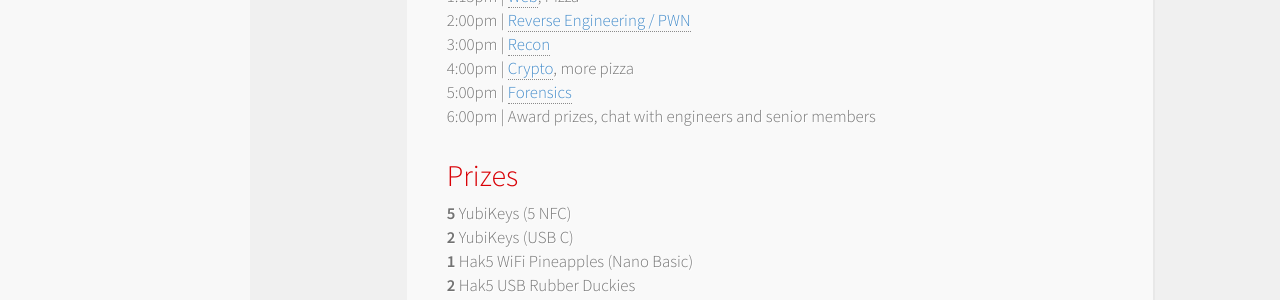
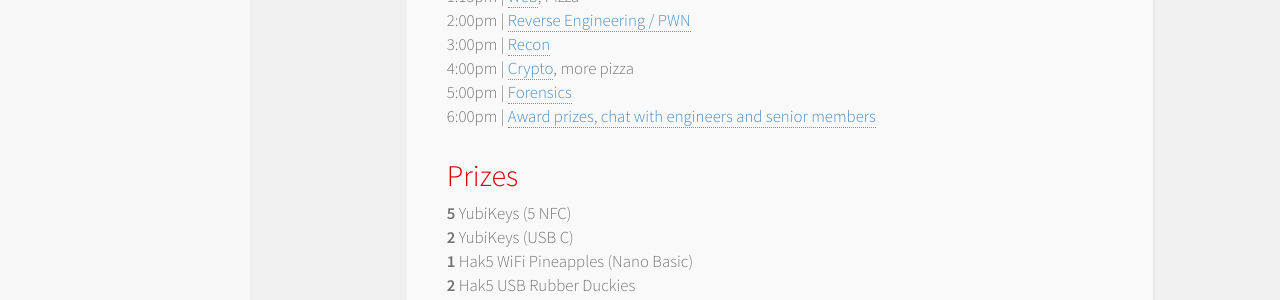
Before and after one commit to sigpwny/sigpwny.github.io-archive, a Jekyll site: the page built from ctf.html, in a window 1280 px wide and 1269 px high. Shown: the part 538-838 px from the top of the window. Built offline with Jekyll 4.4.1, drawn with Linux system fonts in a browser that asks for light colours; nearby versions of some CDN libraries; some of the changed lines change nothing that is shown.

Commit message:
automated

```diff
--- a/ctf.html
+++ b/ctf.html
@@ -30,7 +30,7 @@
                 3:00pm           | <a href="https://drive.google.com/open?id=1GOImdhI24hxMzRmHUfwBByingxAsCihRnLusM1qVOYY">Recon</a><br>
                 4:00pm           | <a href="https://drive.google.com/open?id=1gLY1aR5w0OPQDAsc1DkabbQaP-S4o0RpF7bQgmD5ksU">Crypto</a>, more pizza<br>
                 5:00pm           | <a href="https://drive.google.com/open?id=13MAuoJQQ2v1eQNdTNa9DOHqr32PVttSqTs6O7AktPm8">Forensics</a><br>
-                6:00pm           | Award prizes, chat with engineers and senior members<br>
+                6:00pm           | <a href="https://docs.google.com/presentation/d/1CMmSA05yjoAuxqZtgYCP-zpeh35fCMzTxHK6o8nwUAs/edit?usp=sharing">Award prizes, chat with engineers and senior members</a><br>
             </p><br>
         <h2>Prizes</h2>
             <p>
```
